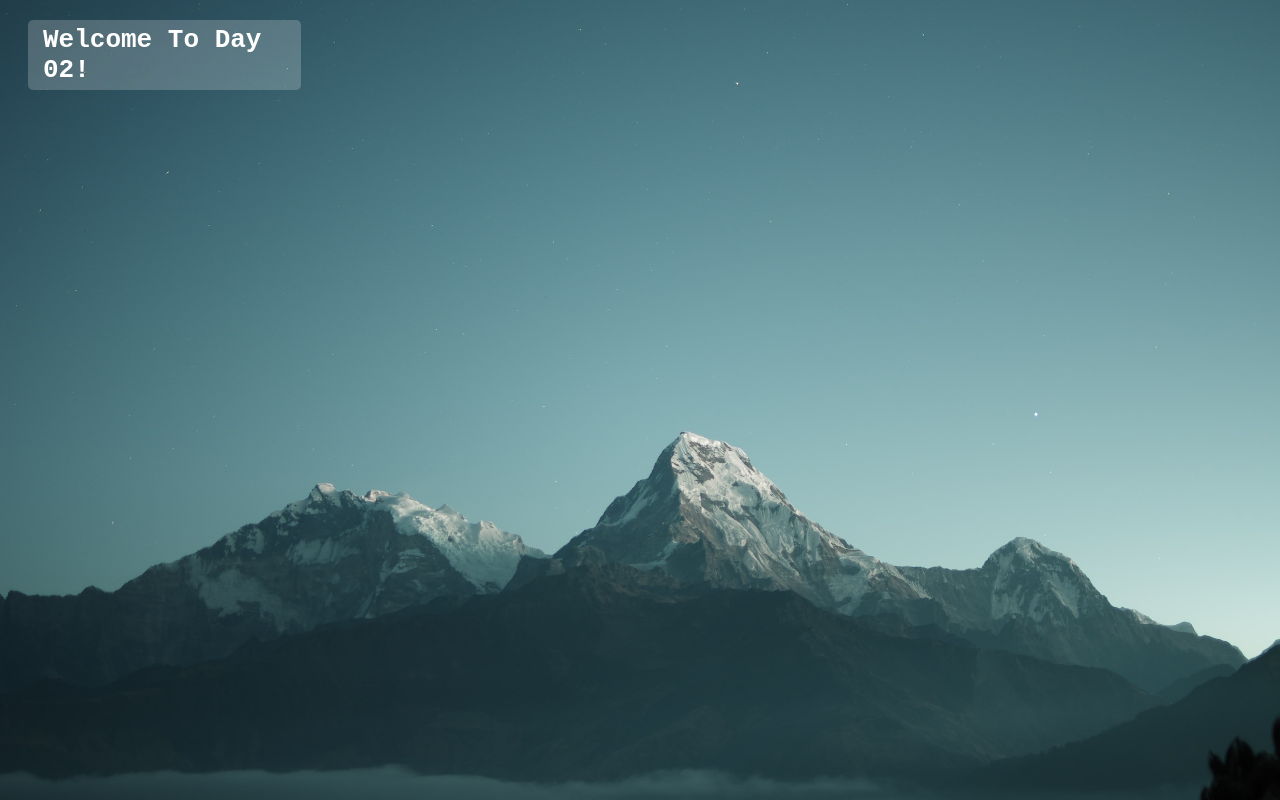
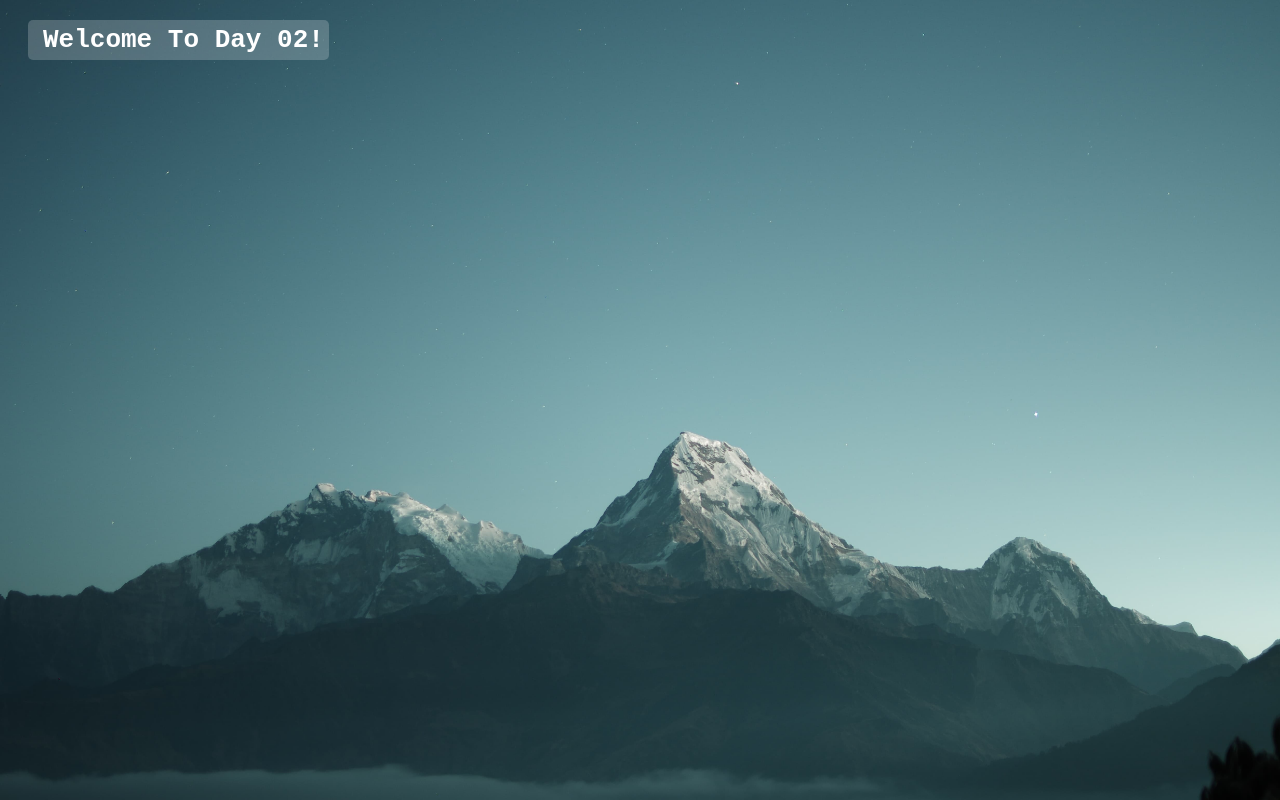
Before and after one commit to jamt23/web-basics, a plain HTML site: page challenges/day-02/index.html in a window 1280 px wide. Drawn offline with Linux system fonts and the light colour scheme.

Commit message:
changed width and height value to 'fit-content'

```diff
--- a/challenges/day-02/index.html
+++ b/challenges/day-02/index.html
@@ -7,8 +7,8 @@
     <title>Day 02</title>
     <style>
         h1 {
-            width: 20%;
-            height: 20%;
+            width: fit-content;
+            height: fit-content;
             margin: 20px;
             padding: 5px 5px 5px 15px;
             background-color: rgba(255, 255, 255, 0.2);
```
